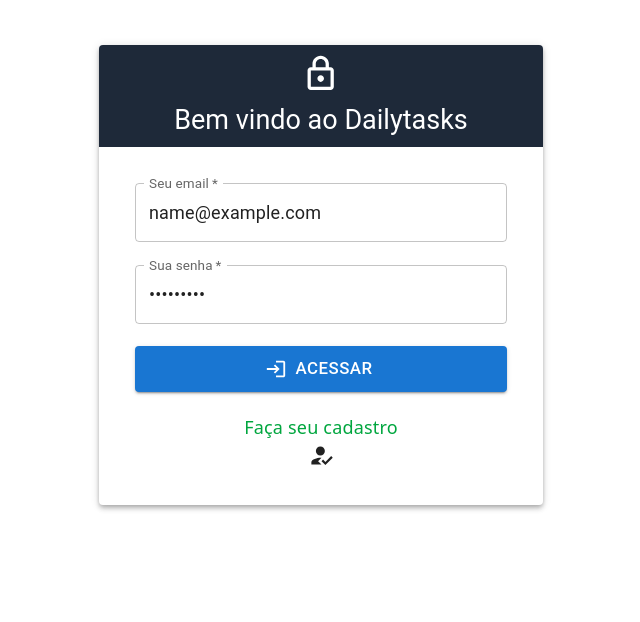
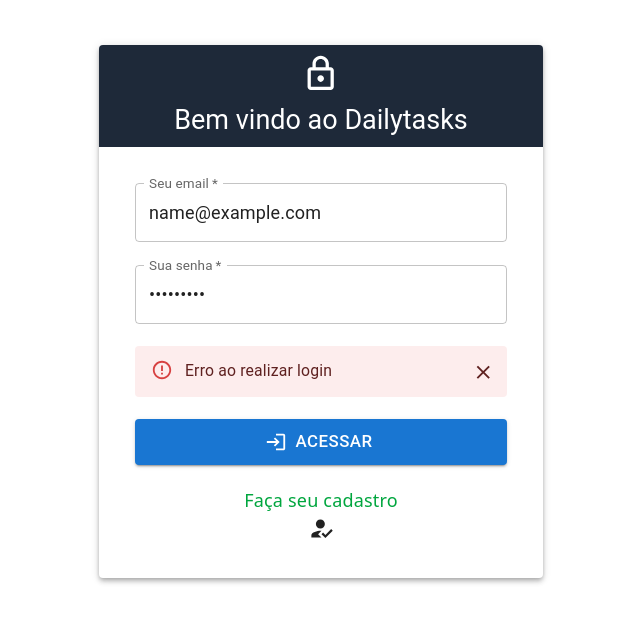
Before and after one commit to carlosribeiro25/dailytasks, a React (Vite) app: page /login in a window 1280 px wide. Both pictures are taken after typing "name@example.com", "Sample123" into the empty fields and a click on the button "ACESSAR". Shown: the top 622 px of the page, without its empty margins (319-959 px from the left). Built offline with nearby package versions, Linux system fonts and the light colour scheme; no server answers.

Commit message:
feat: enhance error handling in Login and ToggleStatus components

```diff
--- a/src/components/Login.jsx
+++ b/src/components/Login.jsx
@@ -1,7 +1,7 @@
 import { useState } from 'react'
 import { Link, useNavigate } from 'react-router-dom';
 import { api } from '../lib/Api';
-import {Box,Button,Container,Paper,TextField,Typography,
+import { Alert, Box, Button, Container, Paper, TextField, Typography,
 } from '@mui/material';
 import LoginIcon from '@mui/icons-material/Login';
 import LockOutlinedIcon from '@mui/icons-material/LockOutlined';
@@ -11,6 +11,7 @@
 
     const [ email, setEmail ] = useState("");
     const [ password, setPassword ] = useState("");
+    const [ errorMsg, setErrorMsg ] = useState("");
 
     const navigate = useNavigate()
 
@@ -28,9 +29,9 @@
         } catch (error) {
             console.error("Erro: ", error.response?.data || error.message)
             if(error.response?.status === 400) {
-                alert("Credenciais invalidas")
+                setErrorMsg("Credenciais inválidas")
             } else {
-                alert("Erro ao realizar login")
+                setErrorMsg("Erro ao realizar login")
             }
         }
     }
@@ -80,6 +81,12 @@
                             variant="outlined"
                         />
 
+                        {errorMsg && (
+                            <Alert severity="error" onClose={() => setErrorMsg('')}>
+                                {errorMsg}
+                            </Alert>
+                        )}
+
                         <Button
                             type="submit"
                             variant="contained"
--- a/src/components/ToggleStatus.jsx
+++ b/src/components/ToggleStatus.jsx
@@ -1,5 +1,7 @@
+import { useState } from 'react';
 import { useMutation, useQueryClient } from '@tanstack/react-query';
 import { api } from '../lib/Api';
+import { Alert, Snackbar } from '@mui/material';
 
 const toggleStatus = async ({ id, currentStatus }) => {
     const next = currentStatus === 'concluido' ? 'pendente' : 'concluido';
@@ -9,21 +11,35 @@
 
 export function ToggleStatusButton({ task }) {
     const queryClient = useQueryClient();
+    const [errorOpen, setErrorOpen] = useState(false);
 
     const mutation = useMutation({
         mutationFn: toggleStatus,
         onSuccess: () => queryClient.invalidateQueries({ queryKey: ['tasks'] }),
-        onError: () => alert('Erro ao atualizar status'),
+        onError: () => setErrorOpen(true),
     });
 
     const isDone = task.status === 'concluido';
 
     return (
+        <>
             <button
                 onClick={() => mutation.mutate({ id: task.id, currentStatus: task.status })}
                 disabled={mutation.isPending}
             >
                 {isDone ? '↩ Desmarcar' : '✔ Concluir'}
             </button>
+
+            <Snackbar
+                open={errorOpen}
+                autoHideDuration={4000}
+                onClose={() => setErrorOpen(false)}
+                anchorOrigin={{ vertical: 'bottom', horizontal: 'center' }}
+            >
+                <Alert severity="error" onClose={() => setErrorOpen(false)}>
+                    Erro ao atualizar status
+                </Alert>
+            </Snackbar>
+        </>
     );
 }
```
Lines whose indentation alone changed are shown as unchanged.
